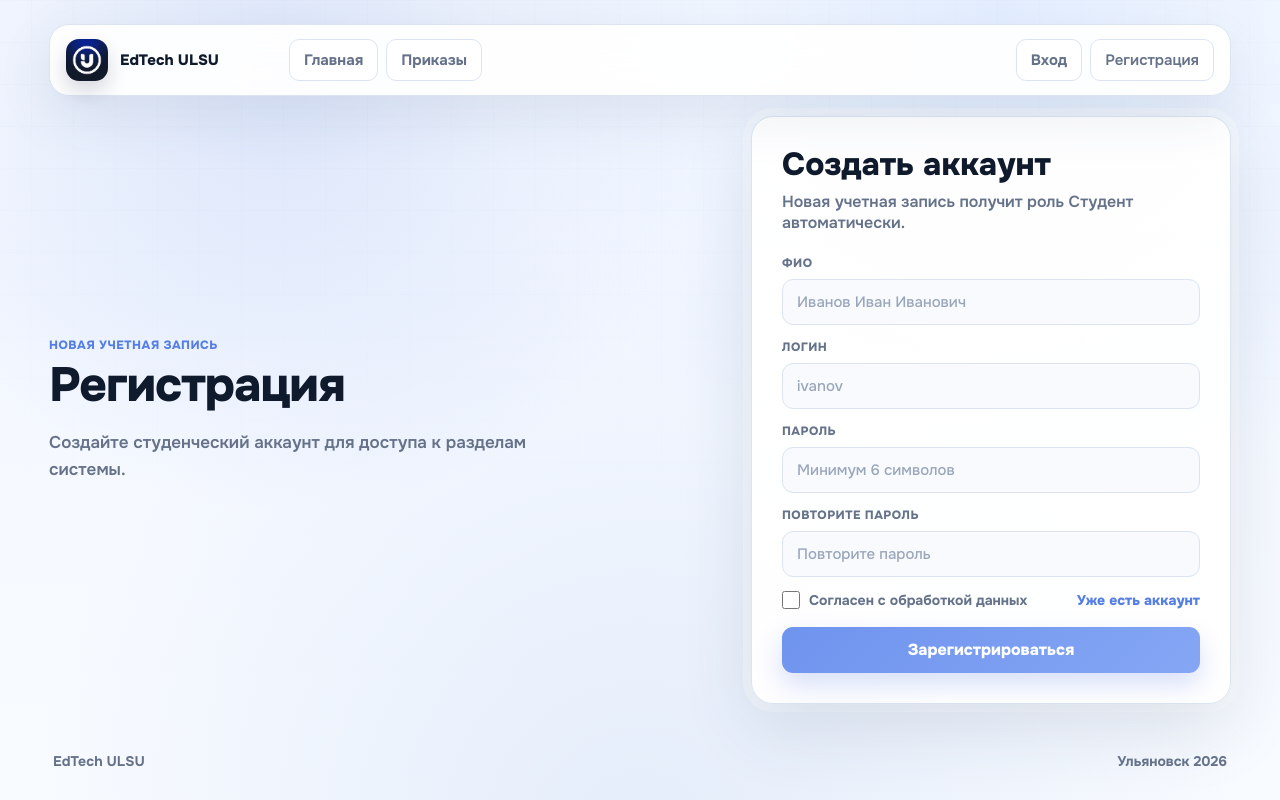
After one commit to OlegKarbyshev22/edtech-ulsu, a FastAPI app: template templates/register.html in a window 1280 px wide. The commit adds this page. Run offline with FastAPI, Linux system fonts and the light colour scheme; the template is opened without the code that fills it, so the values that code supplies are empty.

Commit message:
feat: add auth and orders pages

```diff
--- a/static/css/style.css
+++ b/static/css/style.css
@@ -20,6 +20,8 @@
 
 body {
   position: relative;
+  display: flex;
+  flex-direction: column;
   min-width: 320px;
   min-height: 100vh;
   margin: 0;
@@ -57,7 +59,8 @@ body::after {
 }
 
 button,
-input {
+input,
+select {
   font: inherit;
 }
 
@@ -67,8 +70,11 @@ a {
 }
 
 .page-shell {
+  display: flex;
+  flex: 1;
+  flex-direction: column;
   width: min(1182px, calc(100% - 48px));
-  margin: 24px auto 80px;
+  margin: 24px auto 0;
 }
 
 .topbar {
@@ -134,6 +140,16 @@ a {
   color: var(--muted);
 }
 
+.secondary-button.auth-link {
+  display: inline-flex;
+  align-items: center;
+  justify-content: center;
+  min-height: 42px;
+  padding: 0 14px;
+  font-size: 15px;
+  white-space: nowrap;
+}
+
 .nav-link,
 .user-pill {
   display: inline-flex;
@@ -197,6 +214,19 @@ h1 {
   font-weight: 800;
   line-height: 1.04;
   letter-spacing: -0.02em;
+}
+
+h2 {
+  margin: 0;
+  font-family: var(--font-accent);
+  font-size: clamp(24px, 3vw, 32px);
+  font-weight: 800;
+  line-height: 1.12;
+  letter-spacing: 0;
+}
+
+.card-head.compact {
+  margin-bottom: 16px;
 }
 
 .card-actions {
@@ -266,13 +296,57 @@ input {
   font-weight: 500;
 }
 
+select {
+  width: 100%;
+  min-height: 46px;
+  padding: 0 40px 0 14px;
+  border: 1px solid var(--line);
+  border-radius: 11px;
+  outline: none;
+  background: #f8fafe;
+  color: var(--text);
+  font-size: 15px;
+  font-weight: 600;
+}
+
 input::placeholder {
   color: #9aa6ba;
 }
 
-input:focus {
+input:focus,
+select:focus {
   border-color: var(--primary);
   box-shadow: 0 0 0 4px rgba(111, 148, 238, 0.15);
+}
+
+input[type="file"] {
+  padding: 11px 12px;
+  color: var(--text);
+}
+
+input[type="file"]::file-selector-button {
+  min-height: 30px;
+  margin-right: 12px;
+  padding: 0 12px;
+  border: 1px solid var(--line-strong);
+  border-radius: 8px;
+  background: var(--surface-strong);
+  color: var(--text);
+  font: inherit;
+  font-size: 13px;
+  font-weight: 700;
+  cursor: pointer;
+}
+
+input[type="file"]::file-selector-button:hover {
+  background: var(--primary-soft);
+}
+
+input[type="checkbox"] {
+  width: 18px;
+  min-height: 18px;
+  margin: 0;
+  accent-color: var(--primary-strong);
 }
 
 .add-path-button {
@@ -309,12 +383,158 @@ input:focus {
   box-shadow: 0 16px 30px rgba(91, 126, 229, 0.3);
 }
 
+.primary-button:disabled {
+  cursor: not-allowed;
+  opacity: 0.58;
+  transform: none;
+}
+
 .add-path-button:hover,
 .secondary-button:hover,
 .ghost-button:hover,
 .icon-button:hover {
   border-color: #b9cbee;
   background: var(--primary-soft);
+  color: var(--text);
+}
+
+.orders-card + .orders-card {
+  margin-top: 20px;
+}
+
+.upload-form {
+  display: grid;
+  max-width: 760px;
+  gap: 12px;
+}
+
+.upload-button {
+  width: fit-content;
+  min-width: 190px;
+  padding: 0 22px;
+}
+
+.empty-state {
+  min-height: 76px;
+  padding: 18px;
+  border: 1px dashed var(--line-strong);
+  border-radius: 14px;
+  background: rgba(255, 255, 255, 0.5);
+  color: var(--muted);
+  font-weight: 600;
+}
+
+.empty-state p {
+  margin: 0;
+}
+
+.site-footer {
+  display: flex;
+  align-items: center;
+  justify-content: space-between;
+  gap: 16px;
+  margin-top: auto;
+  padding: 28px 4px 30px;
+  color: var(--muted);
+  font-size: 14px;
+  font-weight: 700;
+}
+
+.auth-layout {
+  display: grid;
+  grid-template-columns: minmax(0, 1fr) minmax(380px, 480px);
+  align-items: center;
+  gap: 32px;
+  min-height: 560px;
+}
+
+.auth-copy {
+  max-width: 560px;
+}
+
+.auth-lead {
+  max-width: 520px;
+  margin: 18px 0 0;
+  color: var(--muted);
+  font-size: 17px;
+  font-weight: 600;
+  line-height: 1.6;
+}
+
+.auth-card {
+  padding: 30px;
+}
+
+.auth-card-head {
+  margin-bottom: 22px;
+}
+
+.auth-card-head p {
+  margin: 8px 0 0;
+  color: var(--muted);
+  font-weight: 600;
+}
+
+.form-message {
+  margin-bottom: 16px;
+  padding: 12px 14px;
+  border: 1px solid var(--line);
+  border-radius: 12px;
+  font-size: 14px;
+  font-weight: 700;
+}
+
+.form-message.error {
+  border-color: #f0b9bf;
+  background: #fff1f3;
+  color: #a63745;
+}
+
+.form-message.success {
+  border-color: #b9dbc8;
+  background: #eefaf3;
+  color: #276c44;
+}
+
+.form-message.warning {
+  border-color: #ead49c;
+  background: #fff8e7;
+  color: #80621d;
+}
+
+.form-field {
+  display: grid;
+  gap: 8px;
+  margin-bottom: 14px;
+}
+
+.form-row {
+  display: flex;
+  align-items: center;
+  gap: 16px;
+  margin: 6px 0 18px;
+}
+
+.form-row.between {
+  justify-content: space-between;
+}
+
+.check-field {
+  display: inline-flex;
+  align-items: center;
+  gap: 9px;
+  color: var(--muted);
+  font-size: 14px;
+  font-weight: 700;
+}
+
+.text-link {
+  color: var(--primary-strong);
+  font-size: 14px;
+  font-weight: 800;
+}
+
+.text-link:hover {
   color: var(--text);
 }
 
--- /dev/null
+++ b/templates/register.html
@@ -0,0 +1,54 @@
+{% extends "base.html" %}
+
+{% block title %}EdTech ULSU | Регистрация{% endblock %}
+
+{% block content %}
+  <section class="auth-layout" aria-labelledby="register-title">
+    <div class="auth-copy">
+      <p class="eyebrow">Новая учетная запись</p>
+      <h1 id="register-title">Регистрация</h1>
+      <p class="auth-lead">Создайте студенческий аккаунт для доступа к разделам системы.</p>
+    </div>
+
+    <form class="pipeline-card auth-card" method="post" action="/register">
+      <div class="auth-card-head">
+        <h2>Создать аккаунт</h2>
+        <p>Новая учетная запись получит роль Студент автоматически.</p>
+      </div>
+
+      {% if error %}
+        <div class="form-message error">{{ error }}</div>
+      {% endif %}
+
+      <div class="form-field">
+        <label class="field-label" for="register-fio">ФИО</label>
+        <input id="register-fio" name="fio" type="text" autocomplete="name" placeholder="Иванов Иван Иванович" value="{{ form_data.fio | default('') }}" required>
+      </div>
+
+      <div class="form-field">
+        <label class="field-label" for="register-login">Логин</label>
+        <input id="register-login" name="login" type="text" autocomplete="username" placeholder="ivanov" value="{{ form_data.login | default('') }}" required>
+      </div>
+
+      <div class="form-field">
+        <label class="field-label" for="register-password">Пароль</label>
+        <input id="register-password" name="password" type="password" autocomplete="new-password" placeholder="Минимум 6 символов" required>
+      </div>
+
+      <div class="form-field">
+        <label class="field-label" for="register-password-repeat">Повторите пароль</label>
+        <input id="register-password-repeat" name="password_repeat" type="password" autocomplete="new-password" placeholder="Повторите пароль" required>
+      </div>
+
+      <div class="form-row between">
+        <label class="check-field">
+          <input name="terms" type="checkbox" required>
+          <span>Согласен с обработкой данных</span>
+        </label>
+        <a class="text-link" href="/login">Уже есть аккаунт</a>
+      </div>
+
+      <button class="primary-button" type="submit">Зарегистрироваться</button>
+    </form>
+  </section>
+{% endblock %}
```
Also changed, not shown: other parts of static/css/style.css (+33 -1 lines), templates/heads_of_thesis.html (added, +33 -0 lines), templates/login.html (added, +48 -0 lines).
